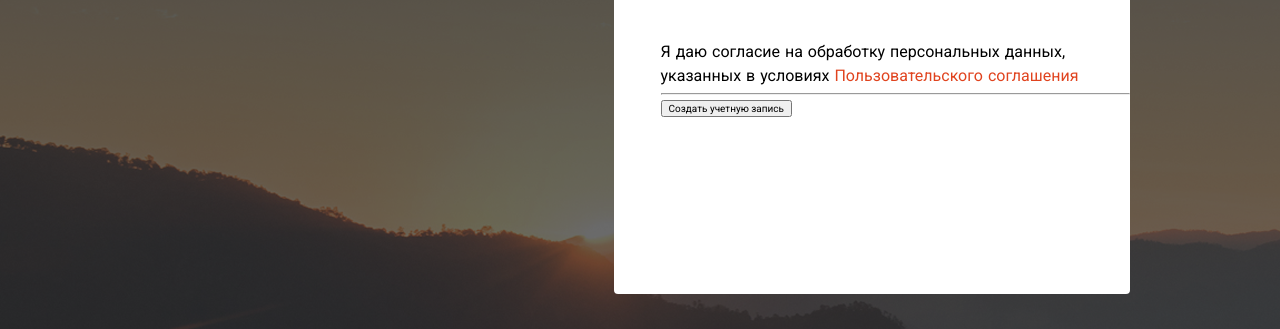
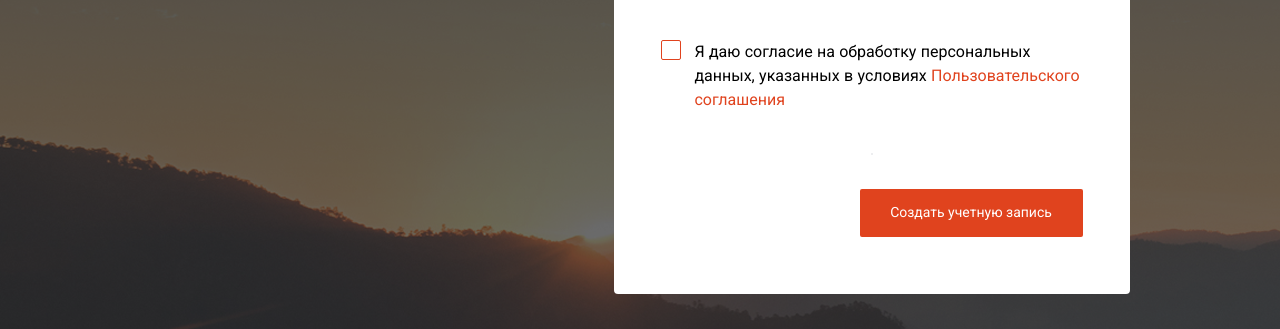
Before and after one commit to Smarrti/summer-kitchen2020, a website built with webpack: page src/index.html in a window 1280 px wide. Shown: the part 471-800 px from the top of the page. Built offline with nearby package versions, Linux system fonts and the light colour scheme.

Commit message:
feat: added style for registration card

```diff
--- a/src/css/base/_base.scss
+++ b/src/css/base/_base.scss
@@ -22,7 +22,7 @@ a {
     margin-block-start: 0;
     margin-block-end: 0;
     margin-top: 11px;
-    word-spacing: 1px;
+    word-spacing: 0.35px;
     font-size: 1.6rem;
     font-weight: 400;
     line-height: 24px;
--- a/src/css/components/_buttons.scss
+++ b/src/css/components/_buttons.scss
@@ -1,14 +1,18 @@
-button {
+button,
+input[type=submit] {
     height: 48px;
     color: $color-button-text;
     border-radius: 2px;
+    border: none
 }
 
 .form__button {
     background-color: $color-primary;
 
     &_auth {
-        width: 198px;
+        width: 223px;
+        margin-top: 29px;
+        font-size: 1.4rem;
     }
 
     &_registration {
--- a/src/css/components/_card.scss
+++ b/src/css/components/_card.scss
@@ -13,5 +13,6 @@
     height: 100%;
     padding-top: 71px;
     padding-left: 47px;
+    padding-right: 47px;
     box-sizing: border-box;
 }
--- a/src/css/components/_form.scss
+++ b/src/css/components/_form.scss
@@ -1,9 +1,11 @@
-form {
+.form {
+    display: flex;
+    flex-direction: column;
+    align-items: flex-end;
     margin-top: 46px;
 }
 
-input[type=text],
-input[type=password] {
+.form__input {
     width: 403px;
     height: 46px;
     margin-bottom: 32px;
@@ -25,3 +27,34 @@ input[type=password] {
         border-bottom: 1px solid $color-gray;
     }
 }
+
+.form__checkbox_wrapper {
+    display: flex;
+    margin-bottom: 36px;
+}
+
+.form__checkbox_wrapper::before {
+    content: '';
+    display: block;
+    width: 40px;
+    height: 18px;
+    margin-top: 11px;
+    margin-right: 13px;
+    border: 1px solid $color-primary;
+    border-radius:2px;
+    cursor: pointer;
+}
+
+.checkbox:checked + .form__checkbox_wrapper::before {
+    background: url("../assets/checked.png");
+    background-repeat: no-repeat;
+    background-position: center;
+}
+
+.checkbox {
+    display: none;
+}
+
+.form__line {
+    border: 1px solid $color-gray;
+}
--- a/src/index.html
+++ b/src/index.html
@@ -15,16 +15,16 @@
             <div class="registration__wrapper">
                 <h2>Создать учетную запись</h2>
                 <p>Уже есть учетная запись? <a href="#">Войти</a></p>
-                <form action="#" method="POST">
-                    <input type="text" placeholder="Имя*" required>
-                    <input type="text" placeholder="E-mail*" required>
-                    <input type="password" placeholder="Пароль*" required>
-                    <label>
-                        <input type="checkbox">
+                <form class="form" action="#" method="POST">
+                    <input class="form__input" type="text" placeholder="Имя*" required>
+                    <input class="form__input" type="text" placeholder="E-mail*" required>
+                    <input class="form__input" type="password" placeholder="Пароль*" required>
+                    <input class="checkbox" type="checkbox" id="checkbox">
+                    <label class="form__checkbox_wrapper" for="checkbox">
                         <p>Я даю согласие на обработку персональных данных, указанных в условиях <a>Пользовательского соглашения</a></p>
                     </label>
-                    <hr>
-                    <input type="submit" value="Создать учетную запись">
+                    <hr class="form__line">
+                    <input class="form__button form__button_auth" type="submit" value="Создать учетную запись">
                 </form>
             </div>
         </div>
```
Also changed, not shown: src/assets/checked.png (added).
